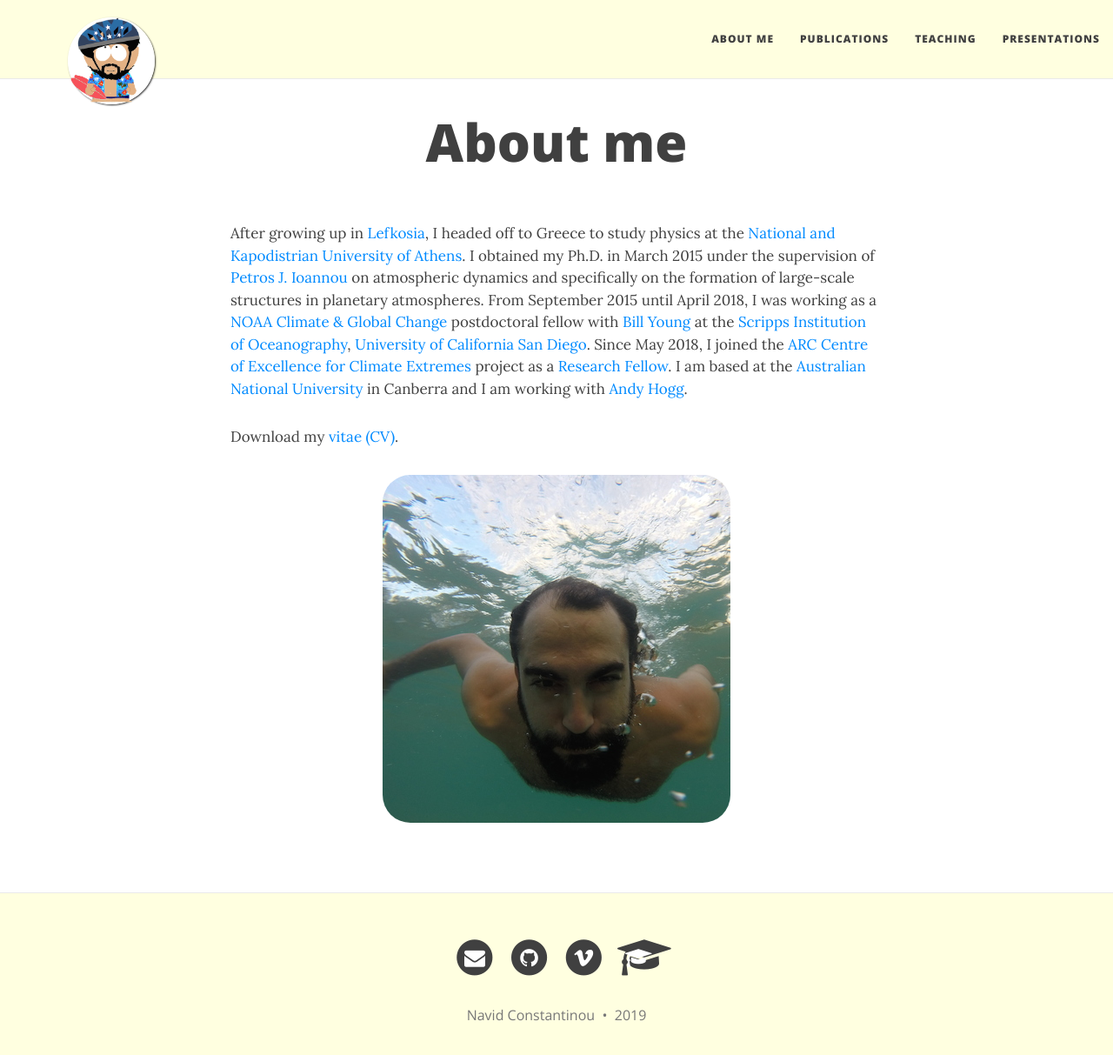
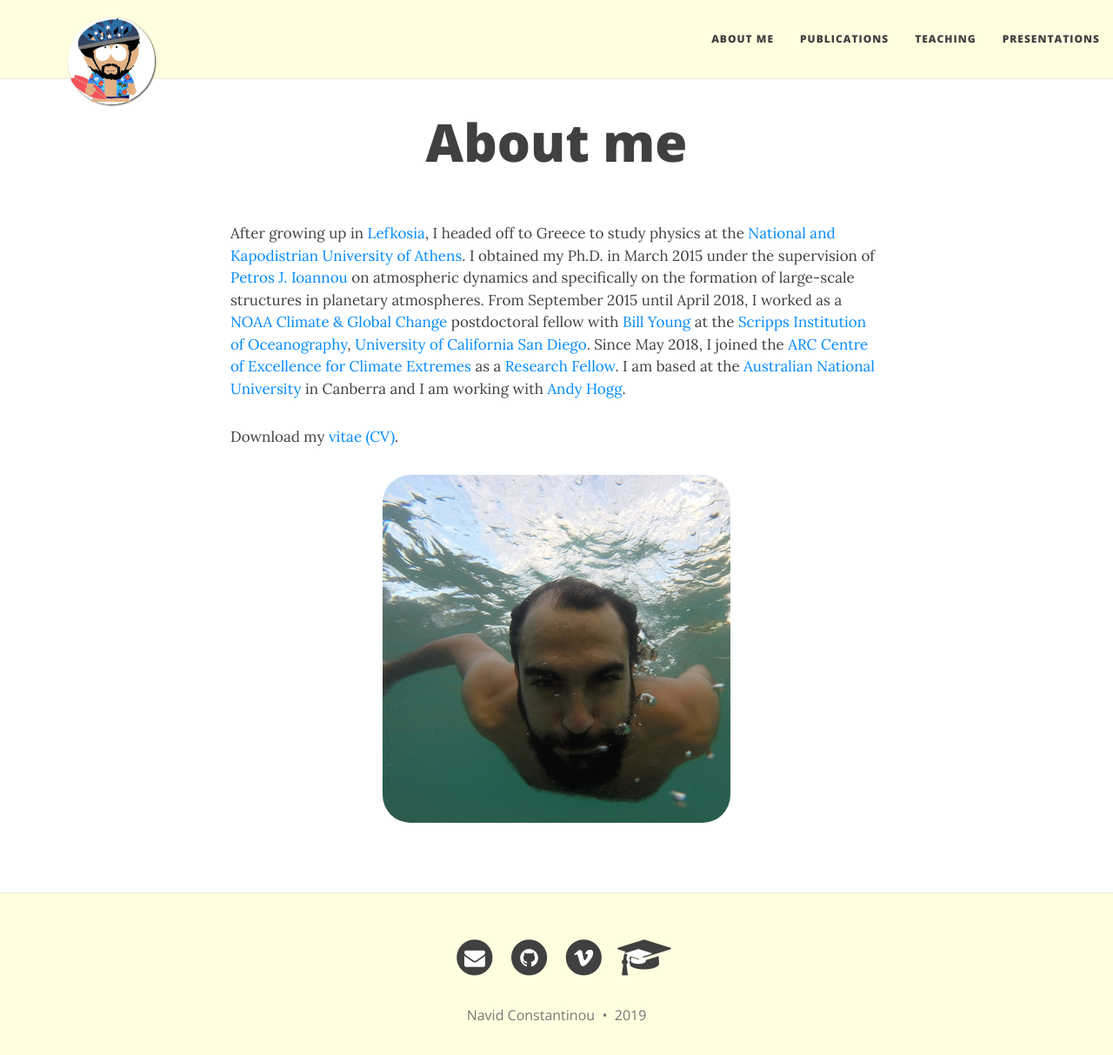
Before and after one commit to navidcy/navidcy.github.io, a Jekyll site: the page built from aboutme.md, in a window 1280 px wide and 1229 px high. Shown: the top 1213 px of the window at 87% size. Built offline with Jekyll 4.4.1, drawn with Linux system fonts in a browser that asks for light colours; nearby versions of some CDN libraries.

Commit message:
fixes Andy's url

```diff
--- a/aboutme.md
+++ b/aboutme.md
@@ -5,7 +5,7 @@
 ---
 
 
-After growing up in [Lefkosia][lefkosia-site], I headed off to Greece to study physics at the [National and Kapodistrian University of Athens][uoa-site]. I obtained my Ph.D. in March 2015 under the supervision of [Petros J. Ioannou][pji-site] on atmospheric dynamics and specifically on the formation of large-scale structures in planetary atmospheres. From September 2015 until April 2018, I was working as a [NOAA Climate & Global Change][noaa-site] postdoctoral fellow with [Bill Young][bill-site] at the [Scripps Institution of Oceanography][scripps-site], [University of California San Diego][ucsd-site]. Since May 2018, I joined the [ARC Centre of Excellence for Climate Extremes][arc-site] project as a [Research Fellow][arc-profile]. I am based at the [Australian National University][anu-site] in Canberra and I am working with [Andy Hogg][andy-site].
+After growing up in [Lefkosia][lefkosia-site], I headed off to Greece to study physics at the [National and Kapodistrian University of Athens][uoa-site]. I obtained my Ph.D. in March 2015 under the supervision of [Petros J. Ioannou][pji-site] on atmospheric dynamics and specifically on the formation of large-scale structures in planetary atmospheres. From September 2015 until April 2018, I worked as a [NOAA Climate & Global Change][noaa-site] postdoctoral fellow with [Bill Young][bill-site] at the [Scripps Institution of Oceanography][scripps-site], [University of California San Diego][ucsd-site]. Since May 2018, I joined the [ARC Centre of Excellence for Climate Extremes][arc-site] as a [Research Fellow][arc-profile]. I am based at the [Australian National University][anu-site] in Canberra and I am working with [Andy Hogg][andy-site].
 
 Download my [vitae (CV)](http://nbviewer.jupyter.org/github/navidcy/NavidVitae/blob/master/cv.pdf).
 
@@ -23,5 +23,5 @@
 [uoa-site]: http://en.uoa.gr
 [pji-site]: http://users.uoa.gr/~pjioannou/
 [noaa-site]: https://cpaess.ucar.edu/cgc
-[andy-site]: http://rses.anu.edu.au/people/andy-hogg
+[andy-site]: http://rses.anu.edu.au/people/academics/prof-andy-hogg
 [arc-profile]: http://climateextremes.org.au/member-profile/?memberID=78
```
